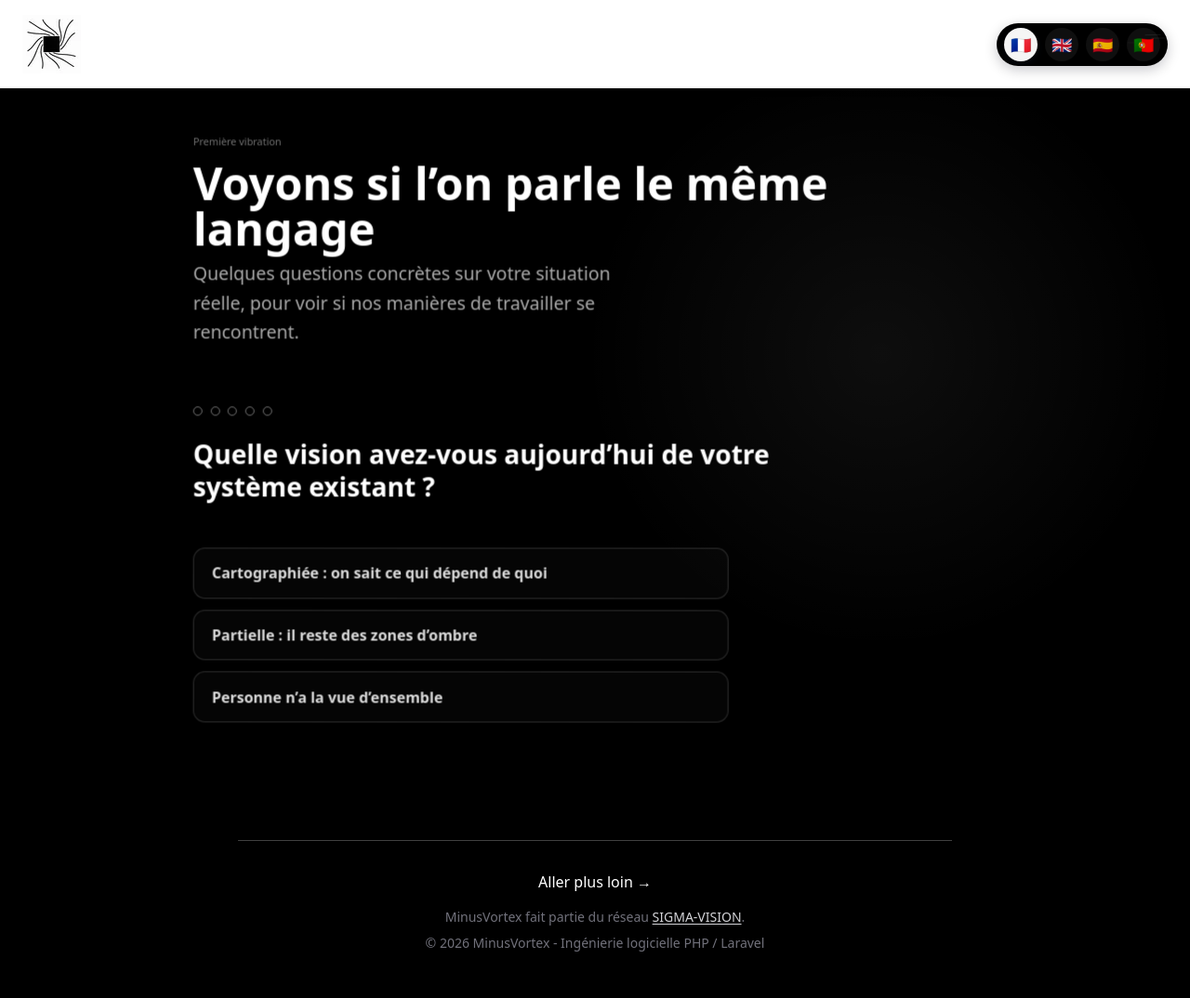
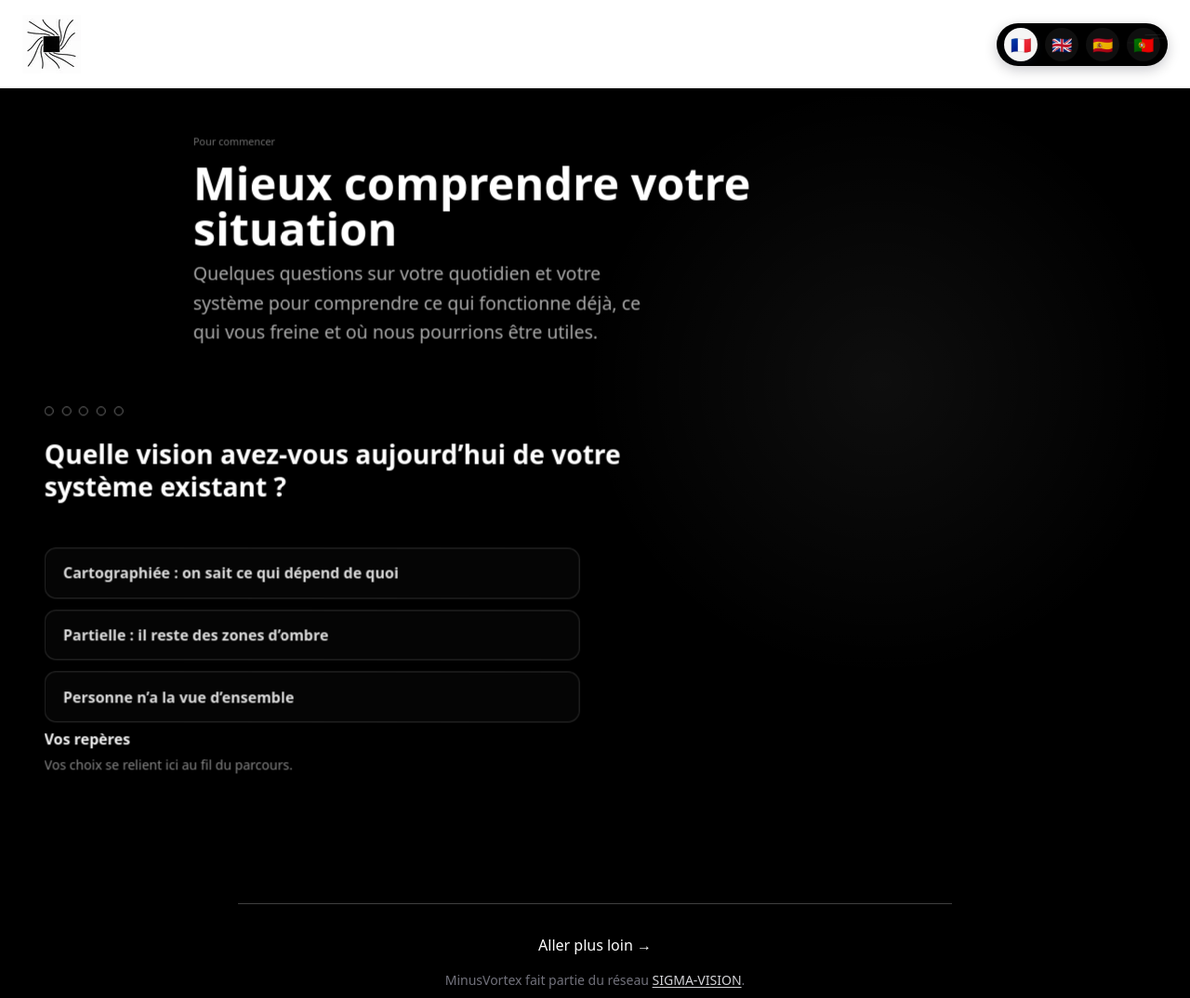
Before and after one commit to Mothas31/goffprod-tech-portfolio, a PHP site: page /fr/alignement-developpement.html?s=legacy in a window 1280 px wide. Shown: the top 1074 px of the page at 93% size. Before the commit the page ends 1024 px from the top, so only its background shows below. Run offline with PHP 8.4, Linux system fonts and the light colour scheme; style sheets or scripts are compiled from the project's sources; some libraries are stand-ins or nearby versions.

Commit message:
Ajouter une carte mémoire au questionnaire développement

```diff
--- a/app/data/prequal_tree.php
+++ b/app/data/prequal_tree.php
@@ -6,11 +6,13 @@ declare(strict_types=1);
 return [
     'fr' => [
         'ui' => [
-            'kicker' => 'Première vibration',
-            'title' => 'Voyons si l’on parle le même langage',
-            'intro' => 'Quelques questions concrètes sur votre situation réelle, pour voir si nos manières de travailler se rencontrent.',
-            'entryLead' => 'Choisissez le terrain qui vous ressemble.',
-            'entryQuestion' => 'Par où commence l’élan ?',
+            'kicker' => 'Pour commencer',
+            'title' => 'Mieux comprendre votre situation',
+            'intro' => 'Quelques questions sur votre quotidien et votre système pour comprendre ce qui fonctionne déjà, ce qui vous freine et où nous pourrions être utiles.',
+            'entryLead' => 'Choisissez le sujet que vous souhaitez explorer.',
+            'entryQuestion' => 'Quel sujet souhaitez-vous aborder ?',
+            'memoryTitle' => 'Vos repères',
+            'memoryIntro' => 'Vos choix se relient ici au fil du parcours.',
             'resultTitle' => 'Point de rencontre',
             'resultQuestion' => 'Ce que cela raconte',
             'back' => 'Retour',
@@ -187,11 +189,11 @@ return [
                 ],
             ],
             'dev_legacy_2' => [
-                'text' => 'Comment s’est passée votre dernière tentative de modernisation ?',
+                'text' => 'Jusqu’ici, comment les évolutions de cette application se sont-elles passées ?',
                 'options' => [
-                    ['label' => 'Par étapes, intégrée au quotidien', 'next' => 'dev_legacy_3', 'tag' => 'legacy-2-strong', 'points' => 3, 'maxPoints' => 3],
-                    ['label' => 'Un grand chantier dédié, difficile à finir', 'next' => 'dev_legacy_3', 'tag' => 'legacy-2-mid', 'points' => 2, 'maxPoints' => 3],
-                    ['label' => 'Aucune vraie tentative pour l’instant', 'next' => 'dev_legacy_3', 'tag' => 'legacy-2-low', 'points' => 0, 'maxPoints' => 3],
+                    ['label' => 'Par étapes, intégrées au quotidien', 'next' => 'dev_legacy_3', 'tag' => 'legacy-2-strong', 'points' => 3, 'maxPoints' => 3],
+                    ['label' => 'Par un chantier important, parfois difficile à mener jusqu’au bout', 'next' => 'dev_legacy_3', 'tag' => 'legacy-2-mid', 'points' => 2, 'maxPoints' => 3],
+                    ['label' => 'Nous n’avons pas encore engagé d’évolution de ce type', 'next' => 'dev_legacy_3', 'tag' => 'legacy-2-low', 'points' => 0, 'maxPoints' => 3],
                 ],
             ],
             'dev_legacy_3' => [
@@ -309,11 +311,13 @@ return [
     ],
     'en' => [
         'ui' => [
-            'kicker' => 'First signal',
-            'title' => 'Let’s see if we speak the same language',
-            'intro' => 'A few concrete questions about your actual situation, to see whether our ways of working meet.',
-            'entryLead' => 'Pick the ground that feels like yours.',
-            'entryQuestion' => 'Which domain do you need help with?',
+            'kicker' => 'To get started',
+            'title' => 'Understanding your situation',
+            'intro' => 'A few questions about your day-to-day work and system: what is working, what gets in the way, and where we might be useful.',
+            'entryLead' => 'Choose the topic you would like to explore.',
+            'entryQuestion' => 'What would you like to look at?',
+            'memoryTitle' => 'Your journey so far',
+            'memoryIntro' => 'Your choices connect here as you go.',
             'resultTitle' => 'Meeting point',
             'resultQuestion' => 'What this suggests',
             'back' => 'Back',
@@ -490,11 +494,11 @@ return [
                 ],
             ],
             'dev_legacy_2' => [
-                'text' => 'How did your last modernization attempt go?',
+                'text' => 'How have changes to this application gone so far?',
                 'options' => [
-                    ['label' => 'Step by step, woven into daily work', 'next' => 'dev_legacy_3', 'tag' => 'legacy-2-strong', 'points' => 3, 'maxPoints' => 3],
-                    ['label' => 'A big dedicated project, hard to finish', 'next' => 'dev_legacy_3', 'tag' => 'legacy-2-mid', 'points' => 2, 'maxPoints' => 3],
-                    ['label' => 'No real attempt yet', 'next' => 'dev_legacy_3', 'tag' => 'legacy-2-low', 'points' => 0, 'maxPoints' => 3],
+                    ['label' => 'In small steps, as part of day-to-day work', 'next' => 'dev_legacy_3', 'tag' => 'legacy-2-strong', 'points' => 3, 'maxPoints' => 3],
+                    ['label' => 'As a larger project that was sometimes hard to complete', 'next' => 'dev_legacy_3', 'tag' => 'legacy-2-mid', 'points' => 2, 'maxPoints' => 3],
+                    ['label' => 'We have not started this kind of change yet', 'next' => 'dev_legacy_3', 'tag' => 'legacy-2-low', 'points' => 0, 'maxPoints' => 3],
                 ],
             ],
             'dev_legacy_3' => [
@@ -612,11 +616,13 @@ return [
     ],
     'es' => [
         'ui' => [
-            'kicker' => 'Primera vibración',
-            'title' => 'Veamos si hablamos el mismo idioma',
-            'intro' => 'Unas preguntas concretas sobre su situación real, para ver si nuestras maneras de trabajar se encuentran.',
-            'entryLead' => 'Elija el terreno que más se le parece.',
-            'entryQuestion' => '¿Por dónde empieza el impulso?',
+            'kicker' => 'Para empezar',
+            'title' => 'Comprender mejor su situación',
+            'intro' => 'Unas preguntas sobre su día a día y sus sistemas para entender qué funciona, qué dificultades encuentran y dónde podríamos ser útiles.',
+            'entryLead' => 'Elija el tema que le gustaría explorar.',
+            'entryQuestion' => '¿Qué tema le gustaría abordar?',
+            'memoryTitle' => 'Su recorrido',
+            'memoryIntro' => 'Sus elecciones se conectan aquí a medida que avanza.',
             'resultTitle' => 'Punto de encuentro',
             'resultQuestion' => 'Lo que esto sugiere',
             'back' => 'Volver',
@@ -793,11 +799,11 @@ return [
                 ],
             ],
             'dev_legacy_2' => [
-                'text' => '¿Cómo fue su último intento de modernización?',
+                'text' => 'Hasta ahora, ¿cómo han sido los cambios en esta aplicación?',
                 'options' => [
-                    ['label' => 'Por etapas, integrado en el día a día', 'next' => 'dev_legacy_3', 'tag' => 'legacy-2-strong', 'points' => 3, 'maxPoints' => 3],
-                    ['label' => 'Un gran proyecto dedicado, difícil de terminar', 'next' => 'dev_legacy_3', 'tag' => 'legacy-2-mid', 'points' => 2, 'maxPoints' => 3],
-                    ['label' => 'Ningún intento real por ahora', 'next' => 'dev_legacy_3', 'tag' => 'legacy-2-low', 'points' => 0, 'maxPoints' => 3],
+                    ['label' => 'Por etapas, integrado en el trabajo diario', 'next' => 'dev_legacy_3', 'tag' => 'legacy-2-strong', 'points' => 3, 'maxPoints' => 3],
+                    ['label' => 'Mediante un proyecto amplio que a veces costó completar', 'next' => 'dev_legacy_3', 'tag' => 'legacy-2-mid', 'points' => 2, 'maxPoints' => 3],
+                    ['label' => 'Aún no hemos iniciado cambios de este tipo', 'next' => 'dev_legacy_3', 'tag' => 'legacy-2-low', 'points' => 0, 'maxPoints' => 3],
                 ],
             ],
             'dev_legacy_3' => [
@@ -915,11 +921,13 @@ return [
     ],
     'pt' => [
         'ui' => [
-            'kicker' => 'Primeira vibração',
-            'title' => 'Vamos ver se falamos a mesma língua',
-            'intro' => 'Algumas perguntas concretas sobre a sua situação real, para ver se as nossas formas de trabalhar se encontram.',
-            'entryLead' => 'Escolha o terreno que mais se parece consigo.',
-            'entryQuestion' => 'Por onde começa o impulso?',
+            'kicker' => 'Para começar',
+            'title' => 'Compreender melhor a sua situação',
+            'intro' => 'Algumas perguntas sobre o seu dia a dia e os seus sistemas: o que já funciona, o que dificulta o trabalho e onde poderíamos ser úteis.',
+            'entryLead' => 'Escolha o tema que gostaria de explorar.',
+            'entryQuestion' => 'Que tema gostaria de abordar?',
+            'memoryTitle' => 'O seu percurso',
+            'memoryIntro' => 'As suas escolhas vão-se ligando aqui ao longo do percurso.',
             'resultTitle' => 'Ponto de encontro',
             'resultQuestion' => 'O que isto sugere',
             'back' => 'Voltar',
@@ -1096,11 +1104,11 @@ return [
                 ],
             ],
             'dev_legacy_2' => [
-                'text' => 'Como correu a sua última tentativa de modernização?',
+                'text' => 'Até agora, como têm decorrido as mudanças nesta aplicação?',
                 'options' => [
-                    ['label' => 'Por etapas, integrada no dia a dia', 'next' => 'dev_legacy_3', 'tag' => 'legacy-2-strong', 'points' => 3, 'maxPoints' => 3],
-                    ['label' => 'Um grande projeto dedicado, difícil de terminar', 'next' => 'dev_legacy_3', 'tag' => 'legacy-2-mid', 'points' => 2, 'maxPoints' => 3],
-                    ['label' => 'Nenhuma tentativa real por enquanto', 'next' => 'dev_legacy_3', 'tag' => 'legacy-2-low', 'points' => 0, 'maxPoints' => 3],
+                    ['label' => 'Por etapas, integradas no dia a dia', 'next' => 'dev_legacy_3', 'tag' => 'legacy-2-strong', 'points' => 3, 'maxPoints' => 3],
+                    ['label' => 'Num projeto maior, por vezes difícil de concluir', 'next' => 'dev_legacy_3', 'tag' => 'legacy-2-mid', 'points' => 2, 'maxPoints' => 3],
+                    ['label' => 'Ainda não iniciámos mudanças deste tipo', 'next' => 'dev_legacy_3', 'tag' => 'legacy-2-low', 'points' => 0, 'maxPoints' => 3],
                 ],
             ],
             'dev_legacy_3' => [
--- a/app/views/pages/alignment.php
+++ b/app/views/pages/alignment.php
@@ -41,4 +41,4 @@ foreach ($ssrUniverses as $universe) {
     </div>
 </section>
 
-<script src="/assets/js/prequal-loader.js?v=20260929-contact-form" defer></script>
+<script src="/assets/js/prequal-loader.js?v=20261002-development-memory" defer></script>
```
Also changed, not shown: public/assets/css/prequal-module.css, public/assets/js/prequal-loader.js, public/assets/modules/prequal.html.
